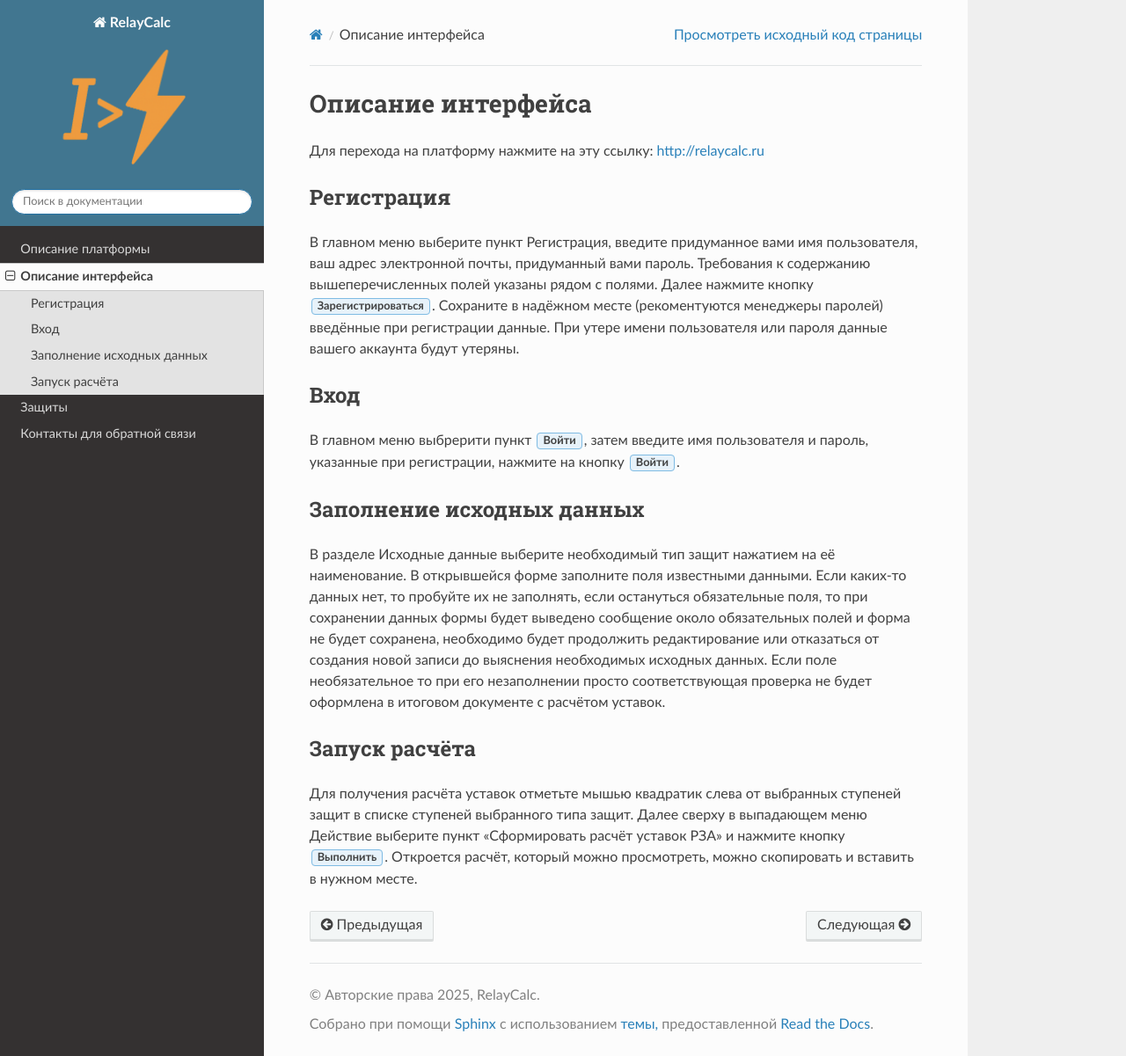
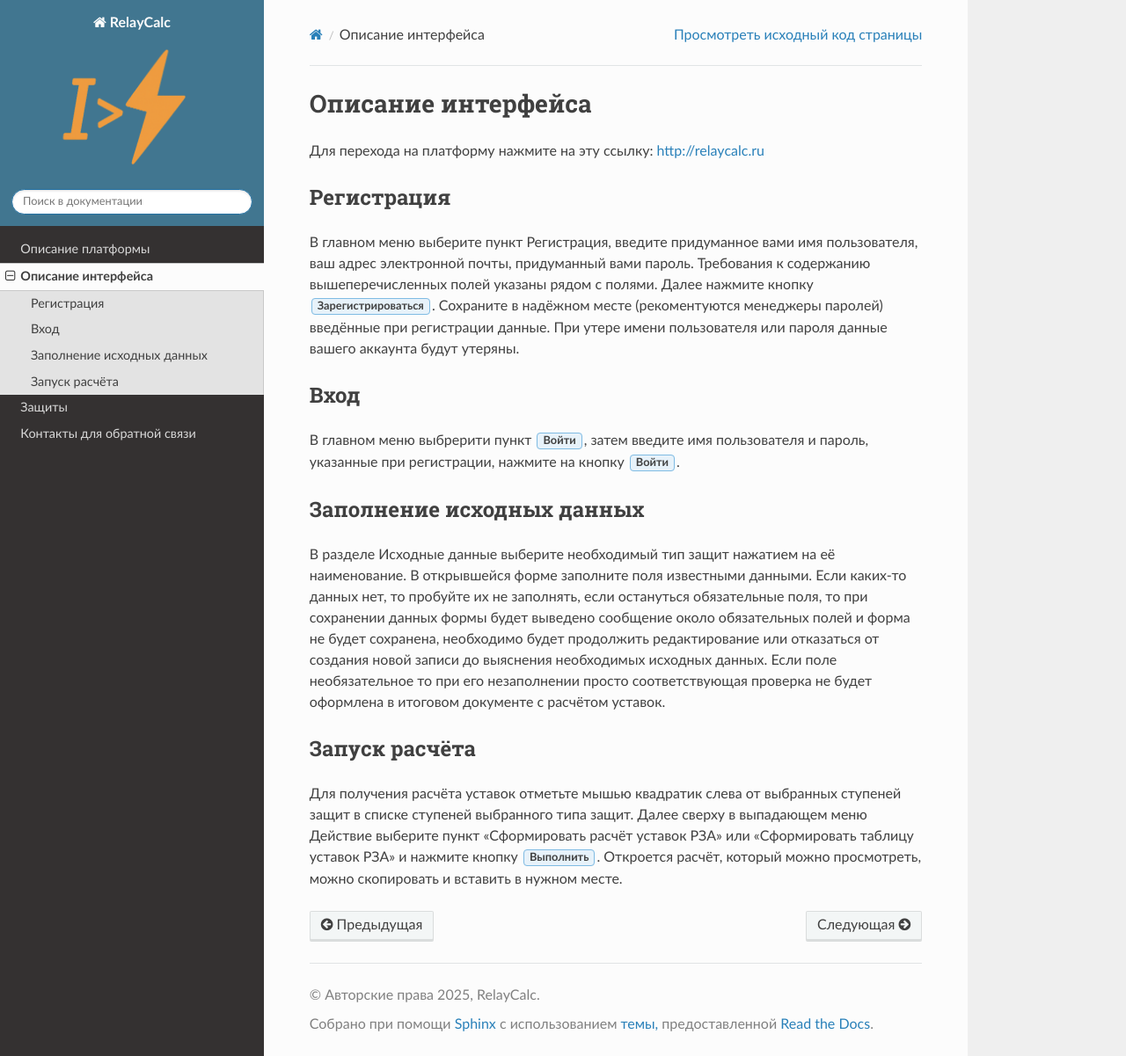
Before and after one commit to vicjan89/eProDoc, a Sphinx documentation site: the page built from docs/source/interface.rst, in a window 1280 px wide and 1201 px high. Shown: the whole window at 88% size. Built offline with Sphinx 7.4.7 and the Read the Docs theme 3.1.0, drawn with Linux system fonts in a browser that asks for light colours.

```diff
--- a/docs/source/interface.rst
+++ b/docs/source/interface.rst
@@ -30,5 +30,5 @@
 **************
 
 Для получения расчёта уставок отметьте мышью квадратик слева от выбранных ступеней защит в списке ступеней выбранного типа защит.
-Далее сверху в выпадающем меню Действие выберите пункт "Сформировать расчёт уставок РЗА" и нажмите кнопку :guilabel:`Выполнить`.
+Далее сверху в выпадающем меню Действие выберите пункт "Сформировать расчёт уставок РЗА" или "Сформировать таблицу уставок РЗА" и нажмите кнопку :guilabel:`Выполнить`.
 Откроется расчёт, который можно просмотреть, можно скопировать и вставить в нужном месте.
```
Also changed, not shown: docs/source/functions.rst (added, +7 -0 lines), docs/source/functions/selectivity_map.rst (added, +14 -0 lines).
